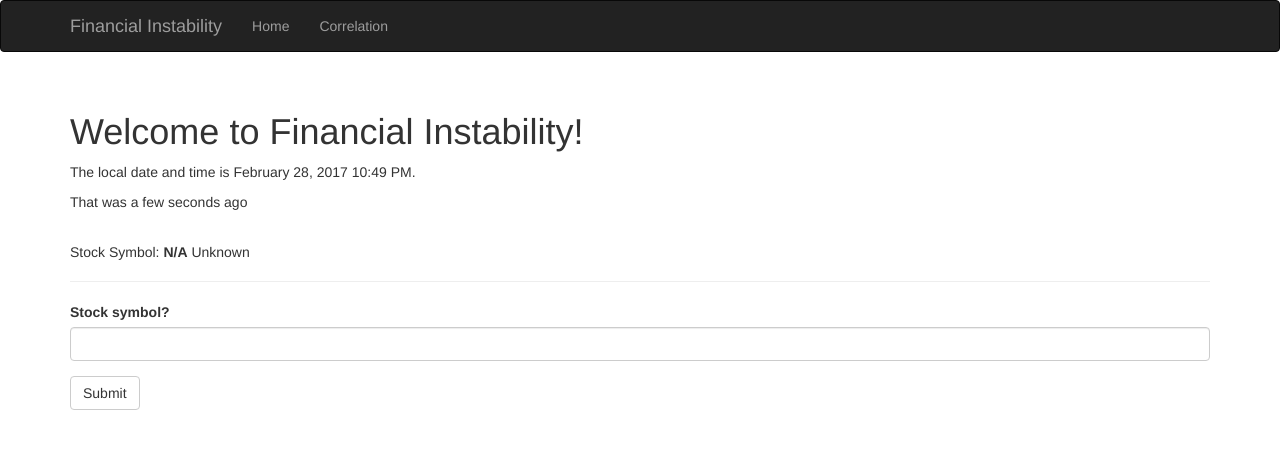
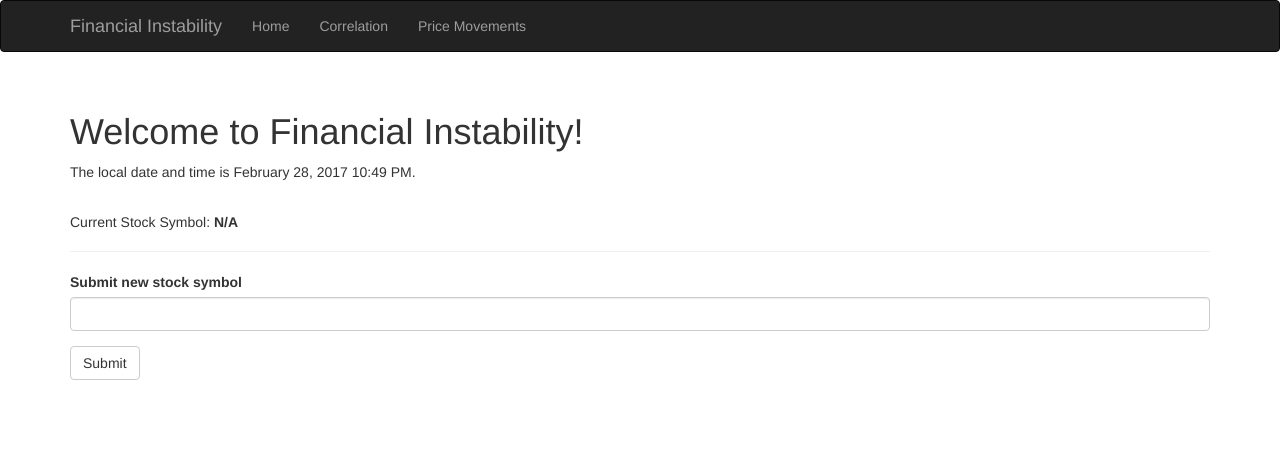
Before and after one commit to krinkere/financial_instability, a Flask app: page / in a window 1280 px wide. Shown: the top 449 px of the page. Run offline with Flask 2, Linux system fonts and the light colour scheme; some libraries are stand-ins or nearby versions.

Commit message:
added candlestick

```diff
--- a/financial_instability_app/main/forms.py
+++ b/financial_instability_app/main/forms.py
@@ -4,5 +4,5 @@ from wtforms.validators import DataRequired
 
 
 class TickerForm(Form):
-    ticker_symbol = StringField('Stock symbol?', validators=[DataRequired()])
+    ticker_symbol = StringField('Submit new stock symbol', validators=[DataRequired()])
     submit = SubmitField('Submit')
--- a/financial_instability_app/main/views.py
+++ b/financial_instability_app/main/views.py
@@ -25,6 +25,53 @@ def index():
     return render_template("index.html", form=form, ticker=session.get("ticker_symbol"),
                            current_time=datetime.utcnow(), known=session.get('known', False))
 
+
 @main.route('/corr', methods=['GET', 'POST'])
 def corr():
     return render_template("corr.html", ticker=session.get("ticker_symbol"))
+
+
+@main.route('/candle_plot', methods=['GET', 'POST'])
+def candle_plot():
+    from pandas_datareader import data
+    import datetime
+    from bokeh.plotting import figure, show, output_file
+    from bokeh.embed import components
+    from bokeh.resources import CDN
+
+    start = datetime.datetime(2015, 1, 1)
+    end = datetime.datetime(2017, 3, 2)
+
+    ticker = session.get("ticker_symbol")
+    df = data.DataReader(name=ticker, data_source="yahoo", start=start, end=end)
+
+    def inc_dec(c, o):
+        if c > o:
+            value = "Increase"
+        elif c < o:
+            value = "Decrease"
+        else:
+            value = "Equal"
+        return value
+
+    df['Status'] = [inc_dec(c, o) for c, o in zip(df.Close, df.Open)]
+    df['Middle'] = (df.Open+df.Close)/2
+    df['Height'] = abs(df.Close-df.Open)
+
+    p = figure(x_axis_type='datetime', width=1200, height=600, responsive=True)
+    p.grid.grid_line_alpha=0.3
+
+    hours_12 = 12*60*60*1000
+    p.rect(df.index[df.Status == 'Increase'], df.Middle[df.Status == 'Increase'], hours_12,
+           df.Height[df.Status == 'Increase'], fill_color='green', line_color='black')
+    p.rect(df.index[df.Status == 'Decrease'], df.Middle[df.Status == 'Decrease'], hours_12,
+           df.Height[df.Status == 'Decrease'], fill_color='red', line_color='black')
+    p.segment(df.index, df.High, df.index, df.Low, color='Black')
+
+
+    generated_script, div_tag = components(p)
+    cdn_js = CDN.js_files[0]
+    cdn_css = CDN.css_files[0]
+
+    return render_template("candle_stick.html", ticker=session.get("ticker_symbol"), generated_script=generated_script,
+                           div_tag=div_tag, cdn_js=cdn_js, cdn_css=cdn_css)
--- a/financial_instability_app/templates/base.html
+++ b/financial_instability_app/templates/base.html
@@ -24,6 +24,7 @@
                 <ul class="nav navbar-nav">
                     <li><a href="/">Home</a></li>
                     <li><a href="/corr">Correlation</a></li>
+                    <li><a href="/candle_plot">Price Movements</a></li>
                 </ul>
             </div>
         </div>
--- a/financial_instability_app/templates/index.html
+++ b/financial_instability_app/templates/index.html
@@ -8,15 +8,15 @@
         <h1>Welcome to Financial Instability!</h1>
 
         <p>The local date and time is {{ moment(current_time).format('LLL') }}.</p>
-        <p>That was {{ moment(current_time).fromNow(refresh=True) }}</p>
+{#        <p>That was {{ moment(current_time).fromNow(refresh=True) }}</p>#}
         <br>
         <p>
-            Stock Symbol: <b>{% if ticker %}{{ ticker|upper }}{% else %}N/A{% endif %}</b>
-            {% if known %}
-                Known
-            {% else %}
-                Unknown
-            {% endif %}
+            Current Stock Symbol: <b>{% if ticker %}{{ ticker|upper }}{% else %}N/A{% endif %}</b>
+{#            {% if known %}#}
+{#                Known#}
+{#            {% else %}#}
+{#                Unknown#}
+{#            {% endif %}#}
         </p>
     </div>
     {{ wtf.quick_form(form) }}
```
Also changed, not shown: financial_instability_app/templates/candle_stick.html (added, +14 -0 lines).
